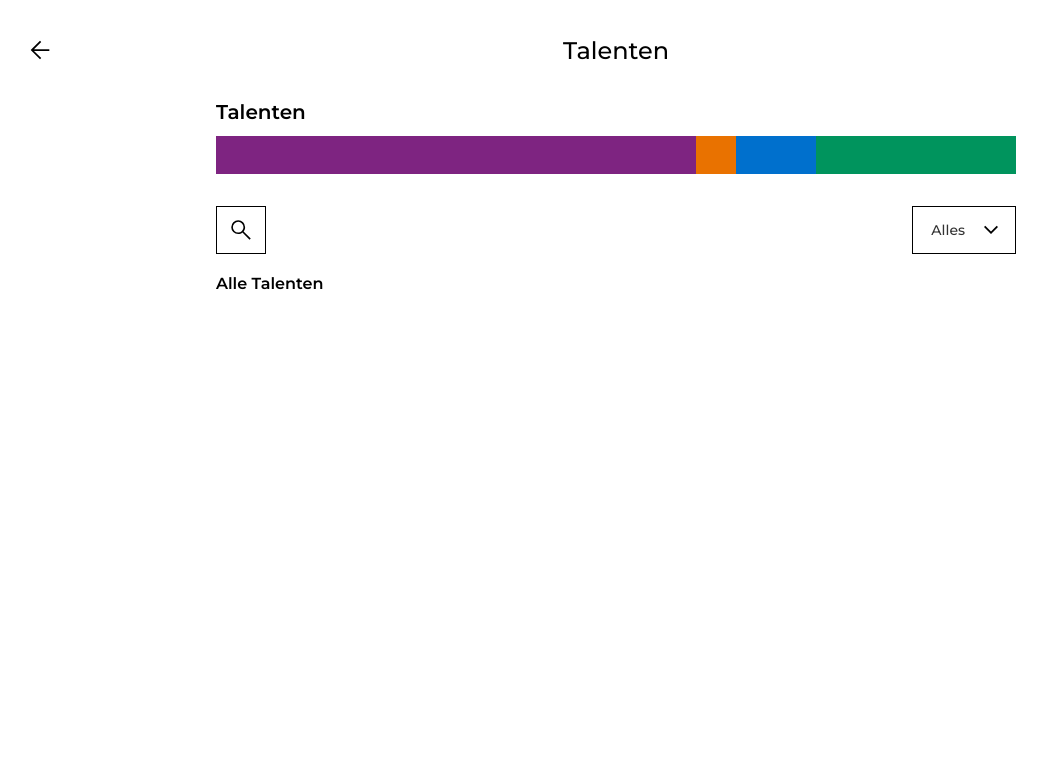
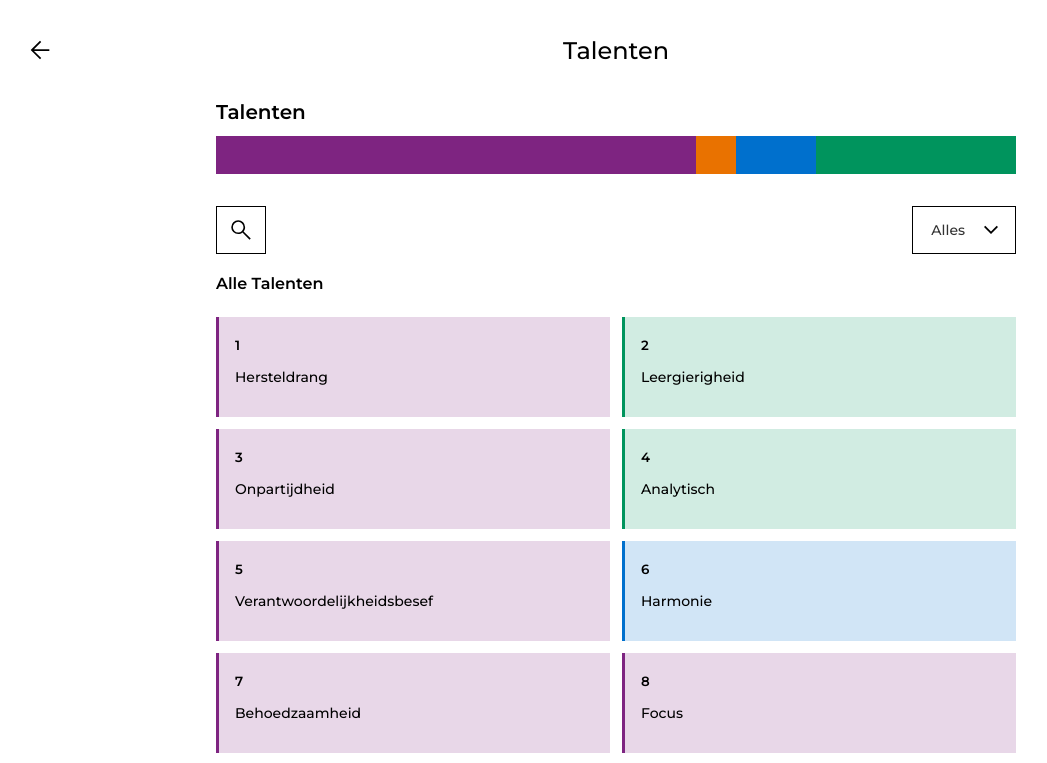
Before and after one commit to morize/forte-demo, a React (Vite) app: page /hulpbronnen/talenten in a window 1280 px wide. Shown: the top 763 px of the page, without its empty margins (24-1071 px from the left). Built offline with nearby package versions, Linux system fonts and the light colour scheme.

Commit message:
updated new argument entries for the talentgrid component

```diff
--- a/src/pages/TalentOverzicht.tsx
+++ b/src/pages/TalentOverzicht.tsx
@@ -78,7 +78,7 @@ const TalentOverzicht = () => {
 
       <TalentGrid
         talentItems={random34Talents}
-        domainName={activeDomain.value}
+        selectedDomain={activeDomain.value}
         talentSearchValue={activeSearchOption?.value}
         onTalentItemClicked={handleTalentNavigation}
       />
```
